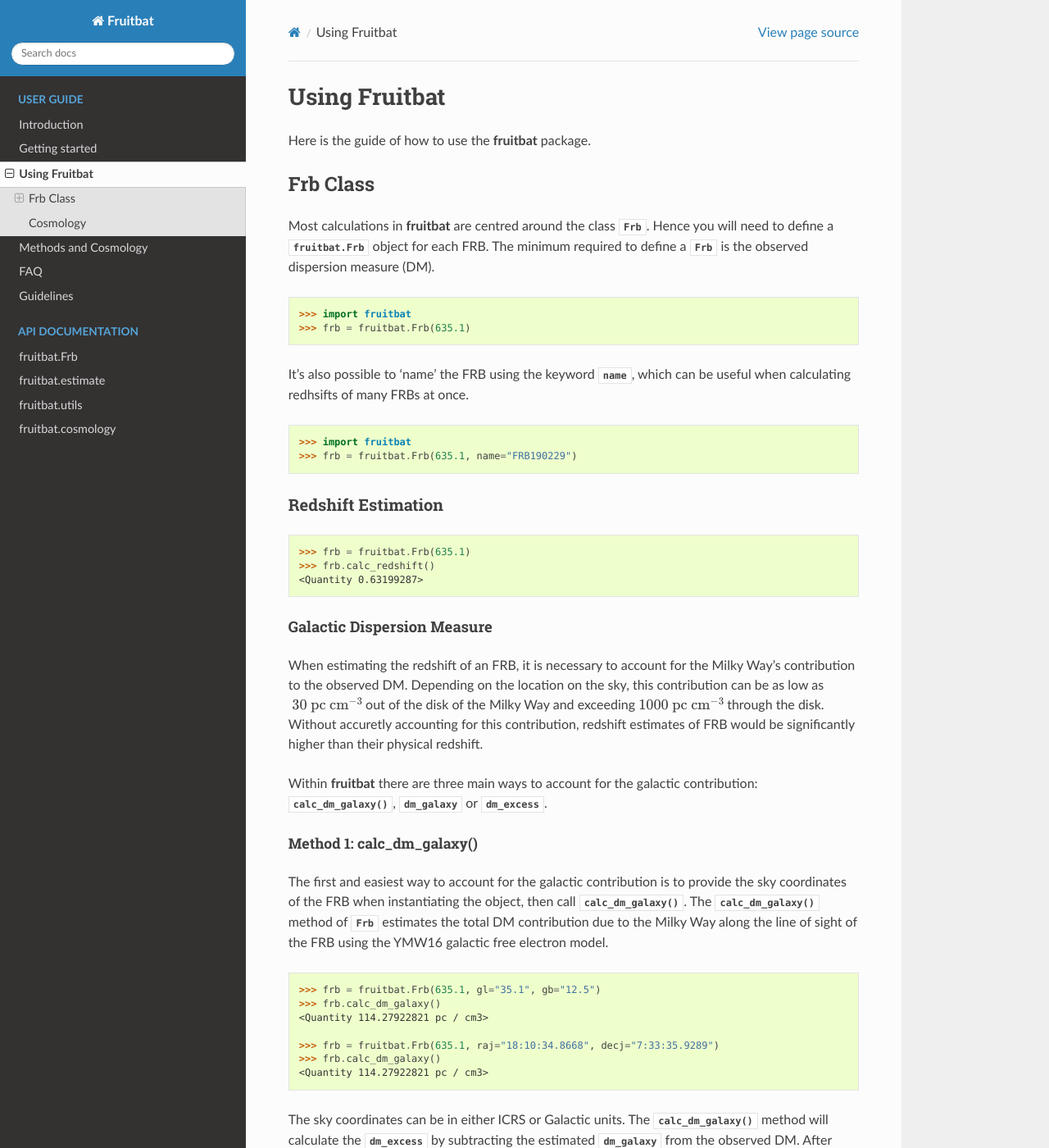
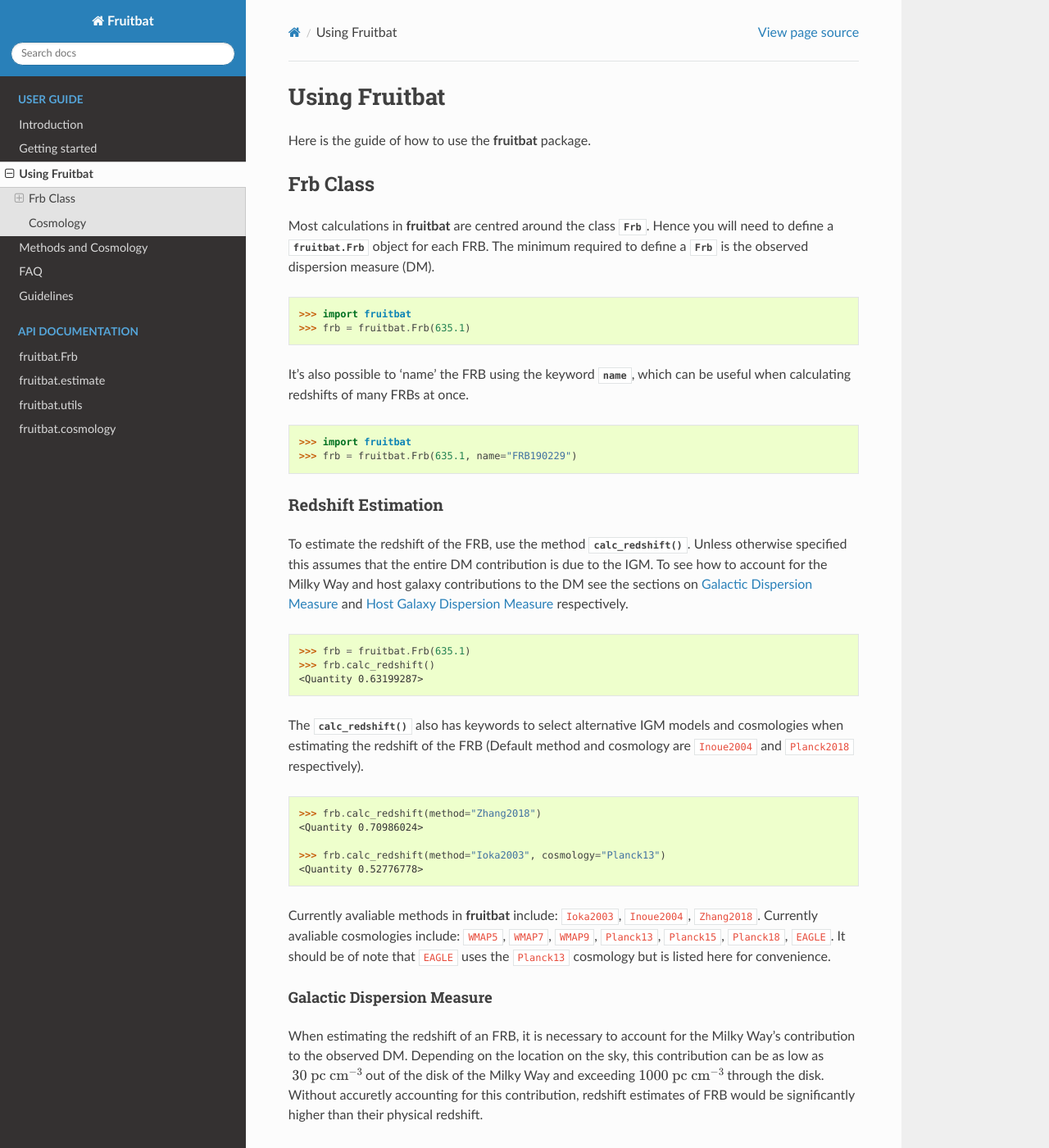
Before and after one commit to abatten/fruitbat, a Sphinx documentation site: the page built from docs/source/user_guide/using_fruitbat.rst, in a window 1280 px wide and 1400 px high. Shown: the whole window at 82% size. Built offline with Sphinx 7.4.7 and the Read the Docs theme 2.0.0, drawn with Linux system fonts in a browser that asks for light colours; some of the changed text lies outside the part shown.

Commit message:
Added calc_redshift usage to user guide

```diff
--- a/docs/source/user_guide/using_fruitbat.rst
+++ b/docs/source/user_guide/using_fruitbat.rst
@@ -16,7 +16,7 @@ is the observed dispersion measure (DM).
     >>> frb = fruitbat.Frb(635.1)
 
 It's also possible to 'name' the FRB using the keyword
-:attr:`~fruitbat.Frb.name`, which can be useful when calculating redhsifts of
+:attr:`~fruitbat.Frb.name`, which can be useful when calculating redshifts of
 many FRBs at once.
 
 .. code-block:: python
@@ -27,12 +27,39 @@ many FRBs at once.
 
 Redshift Estimation
 *******************
+To estimate the redshift of the FRB, use the method
+:meth:`~fruitbat.Frb.calc_redshift`. Unless otherwise specified this assumes
+that the entire DM contribution is due to the IGM. To see how to account for the
+Milky Way and host galaxy contributions to the DM see the sections on
+`Galactic Dispersion Measure`_ and `Host Galaxy Dispersion Measure`_
+respectively.
 
 .. code-block:: python
 
     >>> frb = fruitbat.Frb(635.1)
     >>> frb.calc_redshift()
     <Quantity 0.63199287>
+
+The :meth:`~fruitbat.Frb.calc_redshift` also has keywords to select alternative
+IGM models and cosmologies when estimating the redshift of the FRB (Default
+method and cosmology are ``Inoue2004`` and ``Planck2018`` respectively).
+
+.. code-block:: python
+
+    >>> frb.calc_redshift(method="Zhang2018")
+    <Quantity 0.70986024>
+
+    >>> frb.calc_redshift(method="Ioka2003", cosmology="Planck13")
+    <Quantity 0.52776778>
+
+
+Currently avaliable methods in **fruitbat** include: ``Ioka2003``,
+``Inoue2004``, ``Zhang2018``. Currently avaliable cosmologies include:
+``WMAP5``, ``WMAP7``, ``WMAP9``, ``Planck13``, ``Planck15``, ``Planck18``,
+``EAGLE``. It should be of note that ``EAGLE`` uses the ``Planck13`` cosmology
+but is listed here for convenience.
+
+.. _Galactic Dispersion Measure:
 
 Galactic Dispersion Measure
 ...........................
@@ -107,6 +134,11 @@ The third and final method is to directly specify the
     >>> frb.calc_redshift()
     <Quantity 0.52244791>
 
+
+.. _Host Galaxy Dispersion Measure:
+
+Host Galaxy Dispersion Measure
+..............................
 
 Calculating Distances
 *********************
```
Also changed, not shown: other parts of docs/source/user_guide/using_fruitbat.rst (+1 -1 lines).
